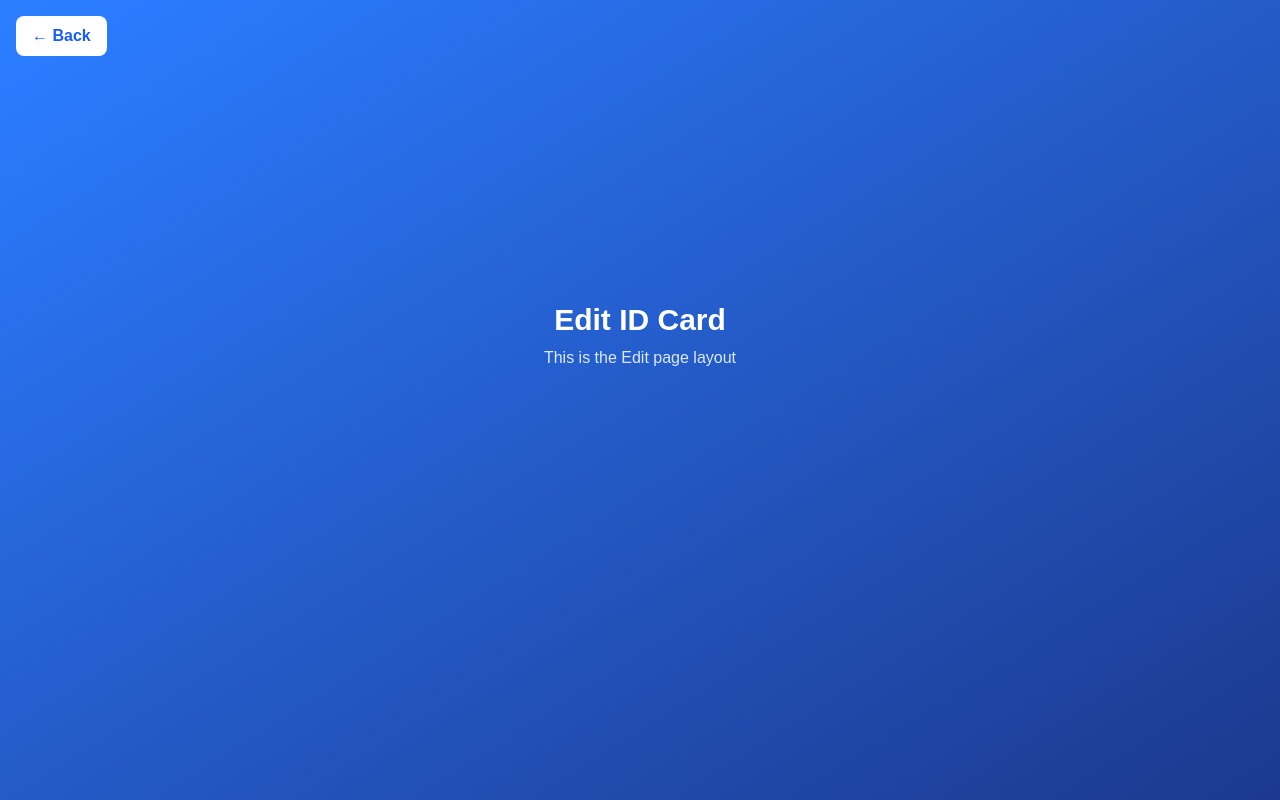
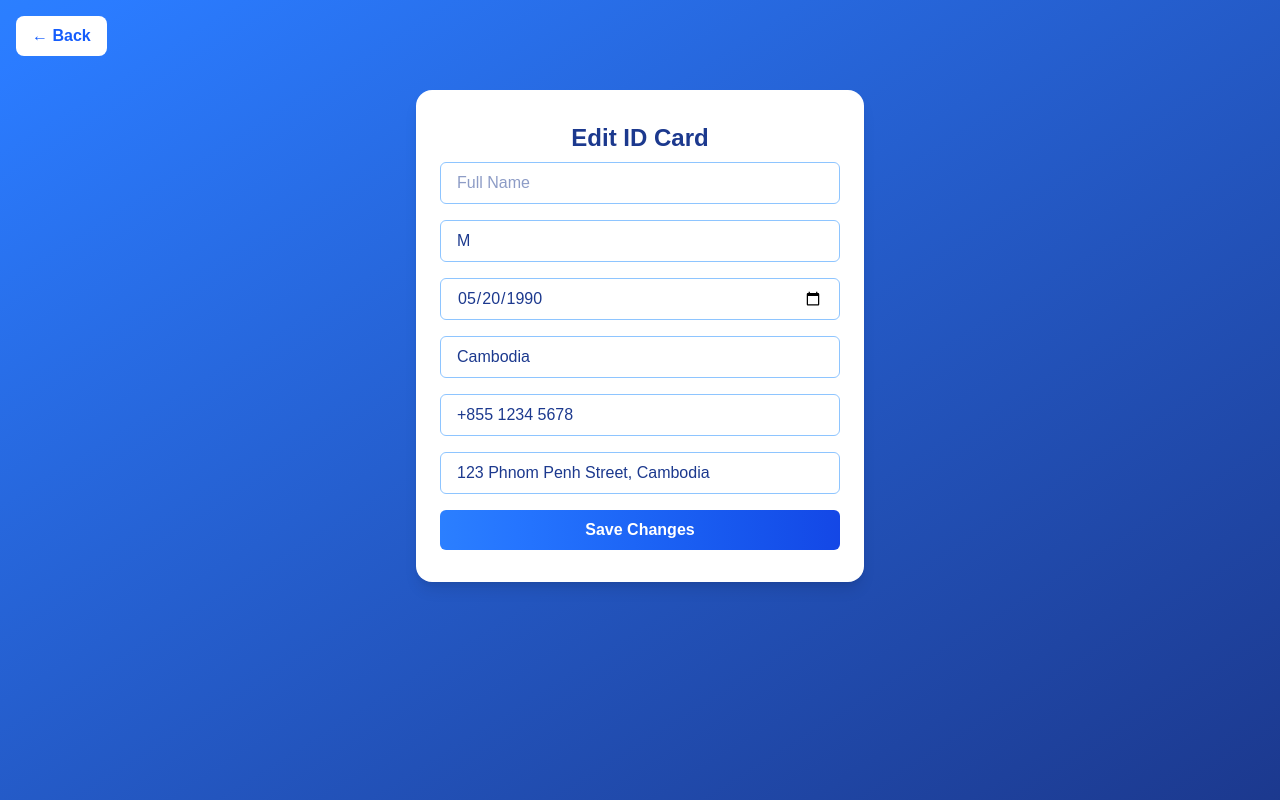
Before and after one commit to LyMeng7031/ID-Card, a Next.js app: page /edit-id in a window 1280 px wide. Built offline with nearby package versions, Linux system fonts and the light colour scheme.

Commit message:
add one more card

```diff
--- a/src/app/all-id-cards/page.tsx
+++ b/src/app/all-id-cards/page.tsx
@@ -5,11 +5,12 @@ import { useState } from "react";
 import DigitalIDCardStyle1 from "../components/DigitalIDCardStyle1";
 import DigitalIDCardStyle2 from "../components/DigitalIDCardStyle2";
 import DigitalIDCardStyle3 from "../components/DigitalIDCardStyle3";
+import DigitalIDCardSuperCute from "../components/DigitalIDCardSuperCute"; // <-- import cute style
 import cardData from "../data/cardData";
 
 export default function AllIDCardsPage() {
   const router = useRouter();
-  const [selected, setSelected] = useState(0); // 0 = All, 1 = Classic, 2 = Modern, 3 = Minimal
+  const [selected, setSelected] = useState(0); // 0 = All, 1 = Classic, 2 = Modern, 3 = Minimal, 4 = Cute
   const [fade, setFade] = useState(false);
 
   const styleButtons = [
@@ -17,6 +18,7 @@ export default function AllIDCardsPage() {
     { id: 1, name: "Classic Style" },
     { id: 2, name: "Modern Style" },
     { id: 3, name: "Minimal Style" },
+    { id: 4, name: "Cute Style 🐾" }, // added cute style button
   ];
 
   const handleSelect = (id: number) => {
@@ -40,6 +42,9 @@ export default function AllIDCardsPage() {
           <div className="flex justify-center">
             <DigitalIDCardStyle3 cardData={cardData} />
           </div>
+          <div className="flex justify-center">
+            <DigitalIDCardSuperCute cardData={cardData} /> {/* cute card included */}
+          </div>
         </div>
       );
     }
@@ -48,6 +53,7 @@ export default function AllIDCardsPage() {
       1: <DigitalIDCardStyle1 cardData={cardData} />,
       2: <DigitalIDCardStyle2 cardData={cardData} />,
       3: <DigitalIDCardStyle3 cardData={cardData} />,
+      4: <DigitalIDCardSuperCute cardData={cardData} />, // cute style
     };
 
     return (
@@ -56,7 +62,7 @@ export default function AllIDCardsPage() {
           fade ? "opacity-0 -translate-y-4" : "opacity-100 translate-y-0"
         }`}
       >
-        {cardComponent[selected as 1 | 2 | 3]}
+        {cardComponent[selected as 1 | 2 | 3 | 4]}
       </div>
     );
   };
--- /dev/null
+++ b/src/app/components/DigitalIDCardSuperCute.tsx
@@ -0,0 +1,120 @@
+// app/components/DigitalIDCardDarkMode.tsx
+import React from "react";
+import {
+  FaVenusMars,
+  FaBirthdayCake,
+  FaFlag,
+  FaPhoneAlt,
+  FaMapMarkerAlt,
+  FaPaw,
+} from "react-icons/fa";
+import SocialShare from "./SocialShare";
+
+type CardData = {
+  id: number;
+  user_id: number;
+  gender: string;
+  dob: string;
+  nationality: string;
+  phone: string;
+  address: string;
+  qr_url: string;
+  profile_url: string;
+  theme_color: string;
+  created_at: string;
+  updated_at: string;
+  pet_name?: string;
+  pet_type?: string;
+};
+
+export default function DigitalIDCardDarkMode({ cardData }: { cardData: CardData }) {
+  return (
+    <div
+      className="max-w-sm mx-auto bg-zinc-900 rounded-2xl p-7 shadow-[0_10px_30px_rgba(0,0,0,0.7)] border border-zinc-700
+        hover:shadow-[0_15px_40px_rgba(0,0,0,0.9)] transition-shadow duration-300 ease-in-out"
+      style={{ fontFamily: "'Unica One', sans-serif", color: "#e0e0e0" }}
+    >
+      {/* Profile & Header */}
+      <div className="flex flex-col items-center space-y-3 mb-6">
+        <div
+          className="relative w-28 h-28 rounded-full border-8 border-indigo-600 shadow-lg overflow-hidden"
+          style={{ boxShadow: "0 0 15px 5px rgba(75,0,130,0.7)" }}
+        >
+          <img
+            src={cardData.profile_url}
+            alt="Profile Picture"
+            className="object-cover w-full h-full"
+          />
+          <div className="absolute bottom-0 right-0 bg-indigo-700 rounded-full p-1 animate-pulse">
+            <FaPaw className="text-white" />
+          </div>
+        </div>
+        <h1 className="text-3xl font-extrabold text-indigo-400 drop-shadow select-none">
+          Dark Mode ID
+        </h1>
+        <p className="text-indigo-500 text-sm font-semibold select-none">
+          User #{cardData.user_id} | ID #{cardData.id}
+        </p>
+      </div>
+
+      {/* Info Grid */}
+      <div className="grid grid-cols-1 gap-3">
+        <InfoRow icon={<FaVenusMars />} label="Gender" value={cardData.gender} />
+        <InfoRow icon={<FaBirthdayCake />} label="Birthday" value={cardData.dob} />
+        <InfoRow icon={<FaFlag />} label="Nationality" value={cardData.nationality} />
+        <InfoRow icon={<FaPhoneAlt />} label="Phone" value={cardData.phone} />
+        <InfoRow icon={<FaMapMarkerAlt />} label="Address" value={cardData.address} />
+        {cardData.pet_name && cardData.pet_type && (
+          <InfoRow
+            icon={<FaPaw />}
+            label="Pet"
+            value={`${cardData.pet_name} the ${cardData.pet_type}`}
+          />
+        )}
+      </div>
+
+      {/* Social Share */}
+      <div className="mt-5">
+        <SocialShare />
+      </div>
+
+      {/* QR Code */}
+      <div className="mt-6 flex justify-center">
+        <img
+          src={cardData.qr_url}
+          alt="QR Code"
+          className="w-24 h-24 rounded-xl border-4 border-indigo-500 shadow-md"
+          style={{ boxShadow: "0 0 20px 6px rgba(75,0,130,0.7)" }}
+        />
+      </div>
+
+      {/* Footer */}
+      <footer className="mt-5 text-center text-xs text-zinc-400 font-mono select-none">
+        <p>Created at: {cardData.created_at}</p>
+        <p>Updated at: {cardData.updated_at}</p>
+      </footer>
+    </div>
+  );
+}
+
+function InfoRow({
+  icon,
+  label,
+  value,
+}: {
+  icon: React.ReactNode;
+  label: string;
+  value: string | number;
+}) {
+  return (
+    <div
+      className="flex items-center space-x-3 bg-zinc-800 rounded-lg px-4 py-2 shadow-sm hover:bg-zinc-700 transition-colors cursor-default select-text"
+    >
+      <div className="text-indigo-400 text-xl">{icon}</div>
+      <div>
+        <p className="font-semibold text-indigo-300">{label}</p>
+        <p className="text-zinc-200">{value}</p>
+      </div>
+    </div>
+  );
+}
--- a/src/app/edit-id/page.tsx
+++ b/src/app/edit-id/page.tsx
@@ -1,12 +1,38 @@
 "use client";
 
 import { useRouter } from "next/navigation";
+import { useState } from "react";
+import cardData from "../data/cardData";
 
 export default function EditIDCardPage() {
   const router = useRouter();
 
+  const [formData, setFormData] = useState({
+    fullName: cardData.fullName || "",
+    gender: cardData.gender || "",
+    dob: cardData.dob || "",
+    nationality: cardData.nationality || "",
+    phone: cardData.phone || "",
+    address: cardData.address || "",
+  });
+
+  const handleChange = (e: React.ChangeEvent<HTMLInputElement>) => {
+    setFormData({ ...formData, [e.target.name]: e.target.value });
+  };
+
+  const handleSubmit = (e: React.FormEvent) => {
+    e.preventDefault();
+    console.log("Updated Data:", formData);
+
+    // Optional: Save to global state or localStorage here
+    // localStorage.setItem("cardData", JSON.stringify(formData));
+
+    router.push("/profile"); // Go back to profile
+  };
+
   return (
     <div className="min-h-screen bg-gradient-to-br from-blue-500 to-blue-900 px-4 py-4 text-white relative">
+      {/* Back Button */}
       <button
         onClick={() => router.push("/profile")}
         className="absolute top-4 left-4 bg-white text-blue-600 px-4 py-2 rounded-lg hover:bg-gray-200 transition cursor-pointer font-semibold"
@@ -14,11 +40,75 @@ export default function EditIDCardPage() {
         ← Back
       </button>
 
+      {/* Form */}
       <div className="flex items-center justify-center min-h-[80vh]">
-        <div className="text-center">
-          <h1 className="text-3xl font-bold">Edit ID Card</h1>
-          <p className="mt-2 text-blue-100">This is the Edit page layout</p>
-        </div>
+        <form
+          onSubmit={handleSubmit}
+          className="bg-white text-blue-900 rounded-2xl shadow-lg px-6 py-8 w-full max-w-md space-y-4"
+        >
+          <h1 className="text-2xl font-bold text-center mb-2">Edit ID Card</h1>
+
+          <input
+            type="text"
+            name="fullName"
+            value={formData.fullName}
+            onChange={handleChange}
+            placeholder="Full Name"
+            className="w-full px-4 py-2 rounded-md border border-blue-300 focus:outline-none focus:ring-2 focus:ring-blue-500"
+          />
+
+          <input
+            type="text"
+            name="gender"
+            value={formData.gender}
+            onChange={handleChange}
+            placeholder="Gender"
+            className="w-full px-4 py-2 rounded-md border border-blue-300"
+          />
+
+          <input
+            type="date"
+            name="dob"
+            value={formData.dob}
+            onChange={handleChange}
+            placeholder="Date of Birth"
+            className="w-full px-4 py-2 rounded-md border border-blue-300"
+          />
+
+          <input
+            type="text"
+            name="nationality"
+            value={formData.nationality}
+            onChange={handleChange}
+            placeholder="Nationality"
+            className="w-full px-4 py-2 rounded-md border border-blue-300"
+          />
+
+          <input
+            type="tel"
+            name="phone"
+            value={formData.phone}
+            onChange={handleChange}
+            placeholder="Phone"
+            className="w-full px-4 py-2 rounded-md border border-blue-300"
+          />
+
+          <input
+            type="text"
+            name="address"
+            value={formData.address}
+            onChange={handleChange}
+            placeholder="Address"
+            className="w-full px-4 py-2 rounded-md border border-blue-300"
+          />
+
+          <button
+            type="submit"
+            className="w-full bg-gradient-to-r from-blue-500 to-blue-700 text-white py-2 rounded-md font-semibold hover:brightness-110 hover:scale-105 transition"
+          >
+            Save Changes
+          </button>
+        </form>
       </div>
     </div>
   );
--- a/src/app/view-id/page.tsx
+++ b/src/app/view-id/page.tsx
@@ -4,6 +4,7 @@ import { useRouter, useSearchParams } from "next/navigation";
 import DigitalIDCardStyle1 from "../components/DigitalIDCardStyle1";
 import DigitalIDCardStyle2 from "../components/DigitalIDCardStyle2";
 import DigitalIDCardStyle3 from "../components/DigitalIDCardStyle3";
+import DigitalIDCardSuperCute from "../components/DigitalIDCardSuperCute"; // <-- import cute style
 import cardData from "../data/cardData";
 
 export default function ViewIDPage() {
@@ -11,6 +12,7 @@ export default function ViewIDPage() {
   const searchParams = useSearchParams();
   const styleParam = searchParams.get("style");
 
+  // parse style index, default to 1
   const styleIndex = styleParam ? parseInt(styleParam, 10) : 1;
 
   const renderCardStyle = () => {
@@ -21,6 +23,8 @@ export default function ViewIDPage() {
         return <DigitalIDCardStyle2 cardData={cardData} />;
       case 3:
         return <DigitalIDCardStyle3 cardData={cardData} />;
+      case 4:
+        return <DigitalIDCardSuperCute cardData={cardData} />; // cute style
       default:
         return <DigitalIDCardStyle1 cardData={cardData} />;
     }
```
Also changed, not shown: package.json (+2 -7 lines), src/app/profile/page.tsx (+27 -22 lines), src/app/publice-id/publice.tsx (deleted), 1 other file (tests, documents, lock files or other folders).
